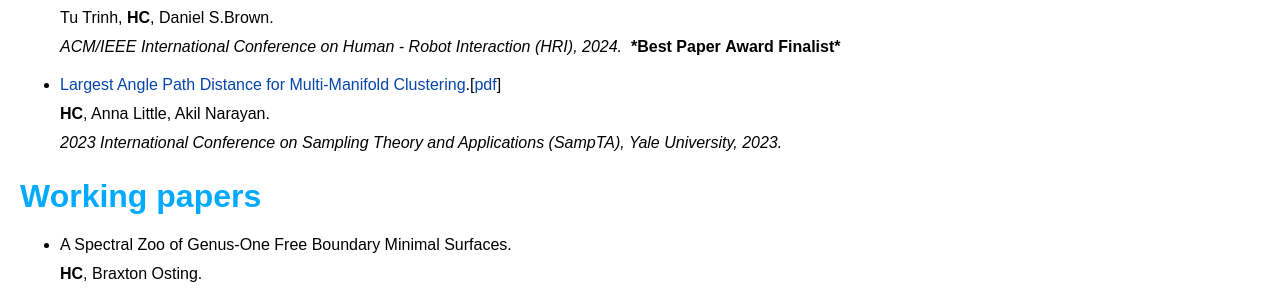
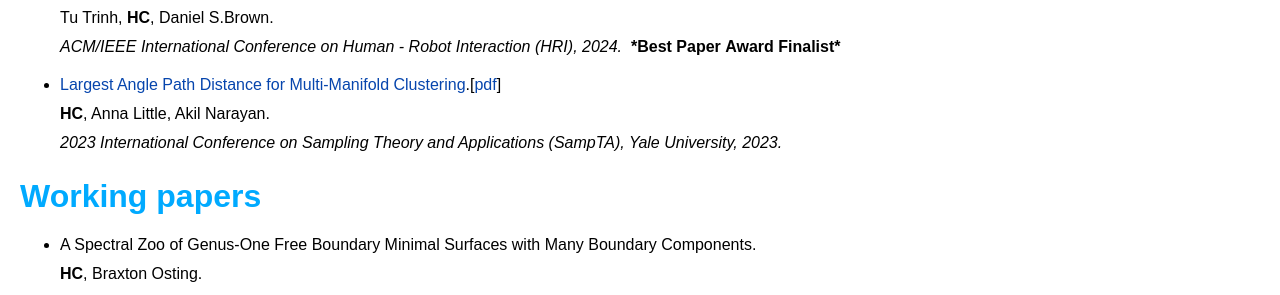
Before and after one commit to haoyuchenmath/haoyuchenmath.github.io, a plain HTML site: page research.html in a window 1280 px wide. Shown: the part 648-943 px from the top of the page. Drawn offline with Linux system fonts and the light colour scheme.

Commit message:
Update research.html

```diff
--- a/research.html
+++ b/research.html
@@ -102,7 +102,7 @@
 
 
     <ul class="pubs">
-    <li>A Spectral Zoo of Genus-One Free Boundary Minimal Surfaces.<br>
+    <li>A Spectral Zoo of Genus-One Free Boundary Minimal Surfaces with Many Boundary Components.<br>
       <b>HC</b>, Braxton Osting. <br></li>
     </li>
     <li>Active Learning of a Centered Quadratic Decision Metric under Logistic Label Noise.<br>
```
